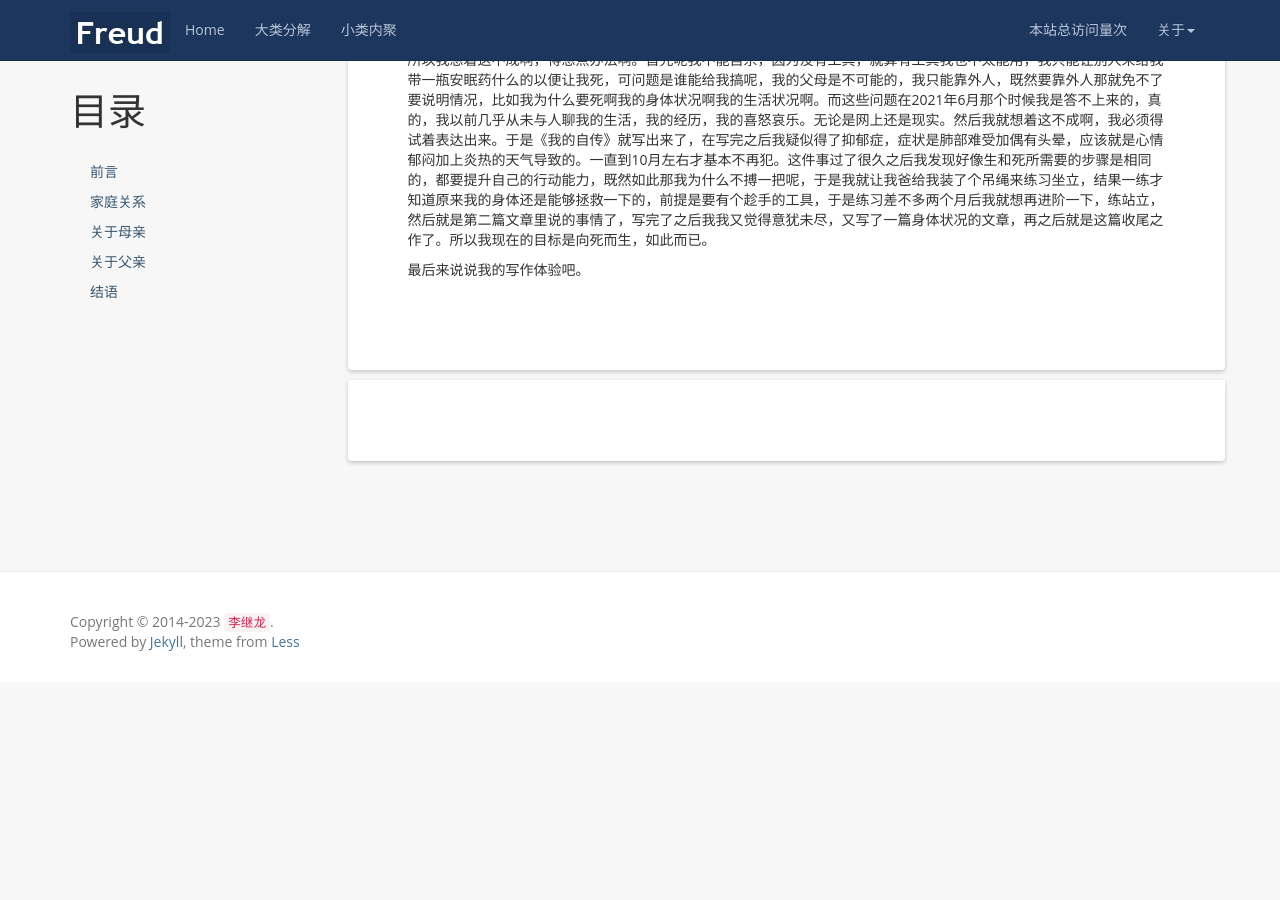
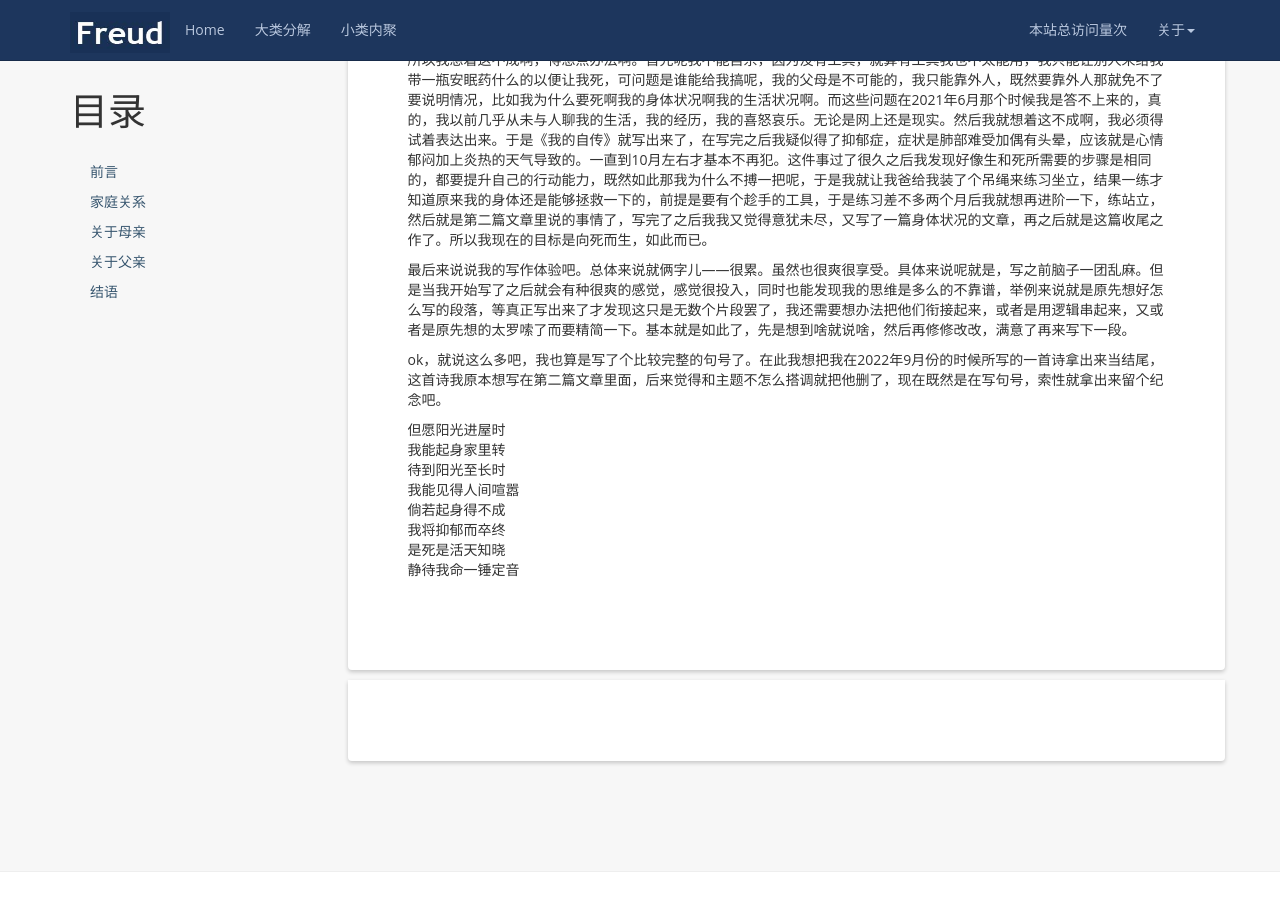
Before and after one commit to kljzndx/My-Blog, a Jekyll site: the page built from _posts/2022-11-23-细说家庭关系.md, in a window 1280 px wide and 900 px high, scrolled down 8761 px. Built offline with Jekyll 4.4.1, drawn with Linux system fonts in a browser that asks for light colours; nearby versions of some CDN libraries; comment, search, counter and statistics services are not loaded; before the commit the page ends 9443 px from its top, so only the background shows below that.

Commit message:
写作状态同步---句号

```diff
--- a/_posts/2022-11-23-细说家庭关系.md
+++ b/_posts/2022-11-23-细说家庭关系.md
@@ -189,4 +189,15 @@ ok，我妈的身体已经介绍完了，由于我爸的身体没这么奇葩，
 因为就我这个身体真要搬到养老院去住那根本就是天方夜谭，尤其是晚上还不管人，这是我最不能接受的一点，原因上篇文章有详细解释，总之无论我是搬出去还是呆在家里和我妈住在一起都是特别郁闷的，能郁闷死的那种。尽管现在的生活也好不到哪去，但是至少还能勉强维持平衡。
 所以我想着这不成啊，得想点办法啊。首先呢我不能自杀，因为没有工具，就算有工具我也不太能用，我只能让别人来给我带一瓶安眠药什么的以便让我死，可问题是谁能给我搞呢，我的父母是不可能的，我只能靠外人，既然要靠外人那就免不了要说明情况，比如我为什么要死啊我的身体状况啊我的生活状况啊。而这些问题在2021年6月那个时候我是答不上来的，真的，我以前几乎从未与人聊我的生活，我的经历，我的喜怒哀乐。无论是网上还是现实。然后我就想着这不成啊，我必须得试着表达出来。于是《我的自传》就写出来了，在写完之后我疑似得了抑郁症，症状是肺部难受加偶有头晕，应该就是心情郁闷加上炎热的天气导致的。一直到10月左右才基本不再犯。这件事过了很久之后我发现好像生和死所需要的步骤是相同的，都要提升自己的行动能力，既然如此那我为什么不搏一把呢，于是我就让我爸给我装了个吊绳来练习坐立，结果一练才知道原来我的身体还是能够拯救一下的，前提是要有个趁手的工具，于是练习差不多两个月后我就想再进阶一下，练站立，然后就是第二篇文章里说的事情了，写完了之后我我又觉得意犹未尽，又写了一篇身体状况的文章，再之后就是这篇收尾之作了。所以我现在的目标是向死而生，如此而已。
 
-最后来说说我的写作体验吧。
+最后来说说我的写作体验吧。总体来说就俩字儿——很累。虽然也很爽很享受。具体来说呢就是，写之前脑子一团乱麻。但是当我开始写了之后就会有种很爽的感觉，感觉很投入，同时也能发现我的思维是多么的不靠谱，举例来说就是原先想好怎么写的段落，等真正写出来了才发现这只是无数个片段罢了，我还需要想办法把他们衔接起来，或者是用逻辑串起来，又或者是原先想的太罗嗦了而要精简一下。基本就是如此了，先是想到啥就说啥，然后再修修改改，满意了再来写下一段。
+
+ok，就说这么多吧，我也算是写了个比较完整的句号了。在此我想把我在2022年9月份的时候所写的一首诗拿出来当结尾，这首诗我原本想写在第二篇文章里面，后来觉得和主题不怎么搭调就把他删了，现在既然是在写句号，索性就拿出来留个纪念吧。
+
+但愿阳光进屋时
+我能起身家里转
+待到阳光至长时
+我能见得人间喧嚣
+倘若起身得不成
+我将抑郁而卒终
+是死是活天知晓
+静待我命一锤定音
```
